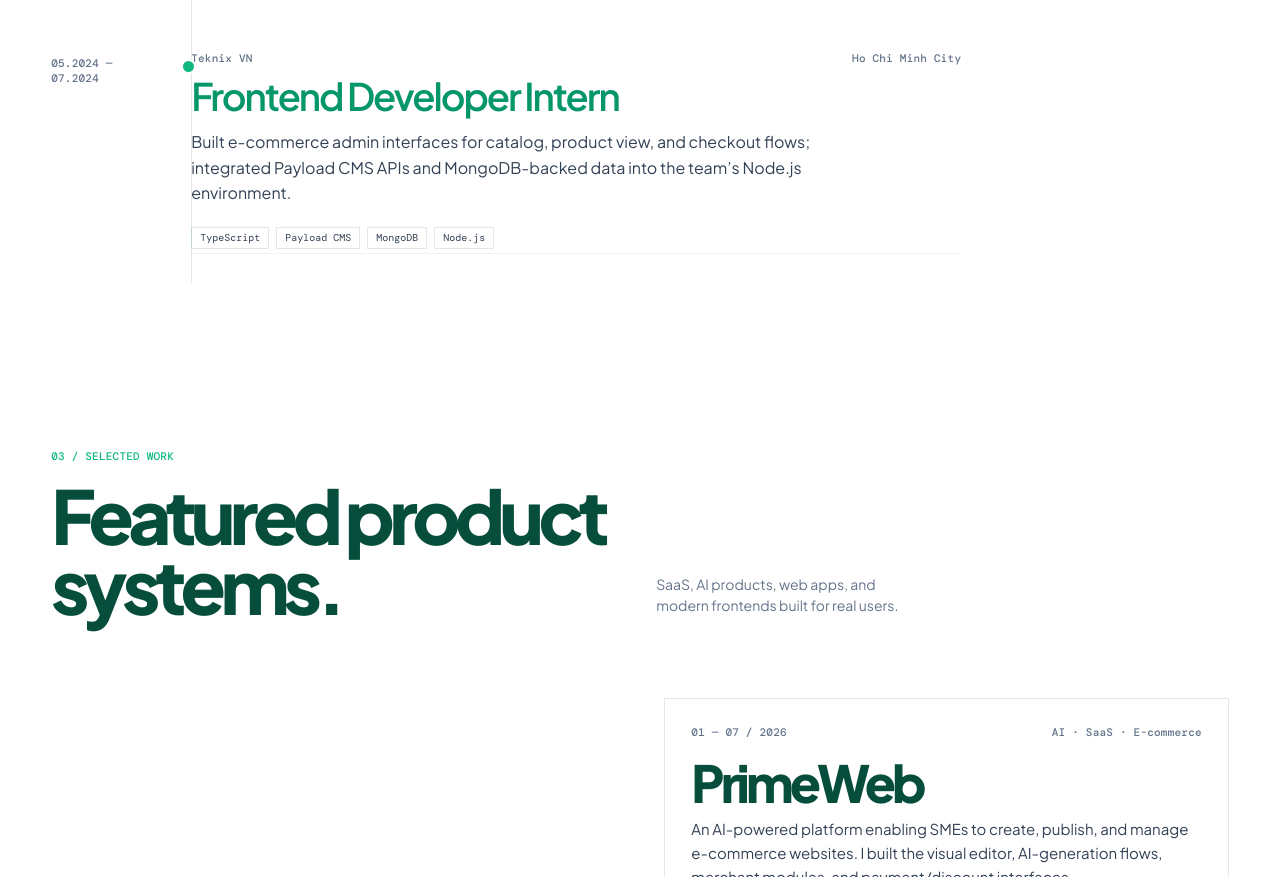
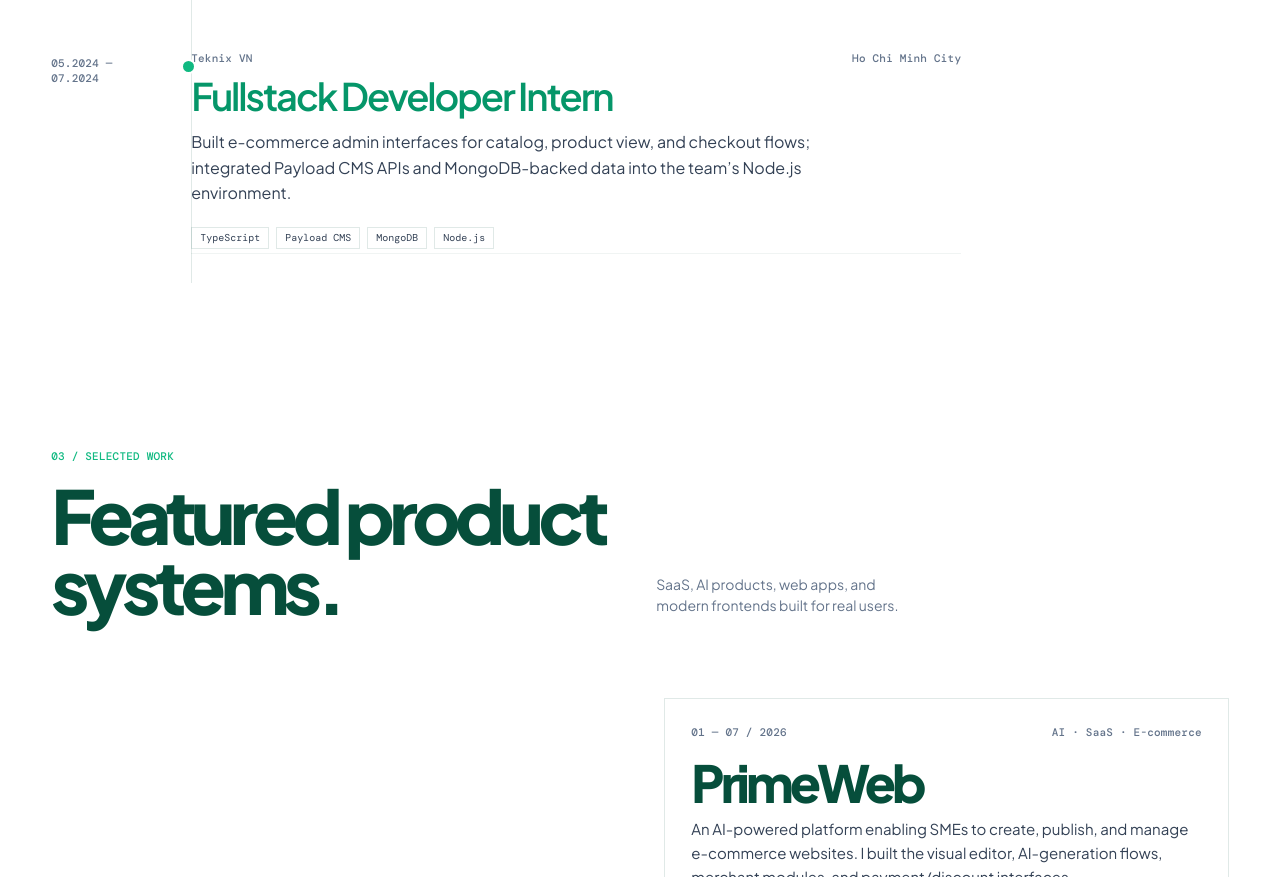
Before and after one commit to duylinh13/Frontend-Engineer, a plain HTML site: page index.html in a window 1280 px wide. Shown: the part 2754-3631 px from the top of the page. Drawn offline with nearby package versions, Linux system fonts and the light colour scheme.

Commit message:
Update Teknix role to Fullstack Developer Intern

```diff
--- a/index.html
+++ b/index.html
@@ -209,7 +209,7 @@
               <time class="timeline-date" datetime="2024-05">05.2024 — 07.2024</time>
               <article>
                 <div class="timeline-meta"><span>Teknix VN</span><span>Ho Chi Minh City</span></div>
-                <h3>Frontend Developer Intern</h3>
+                <h3>Fullstack Developer Intern</h3>
                 <p>
                   Built e-commerce admin interfaces for catalog, product view, and checkout flows; integrated Payload CMS APIs and MongoDB-backed data into the team’s Node.js environment.
                 </p>
```
